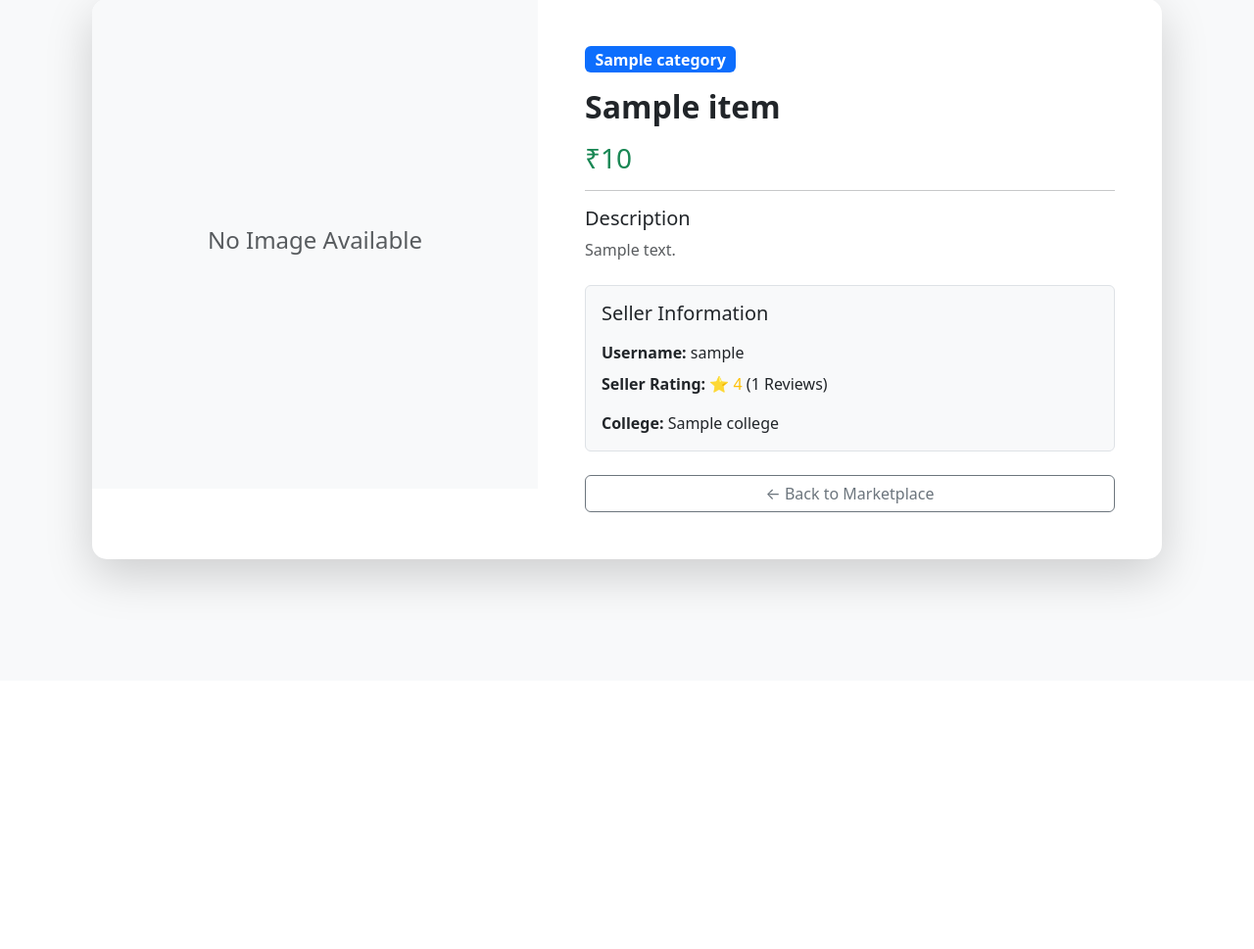
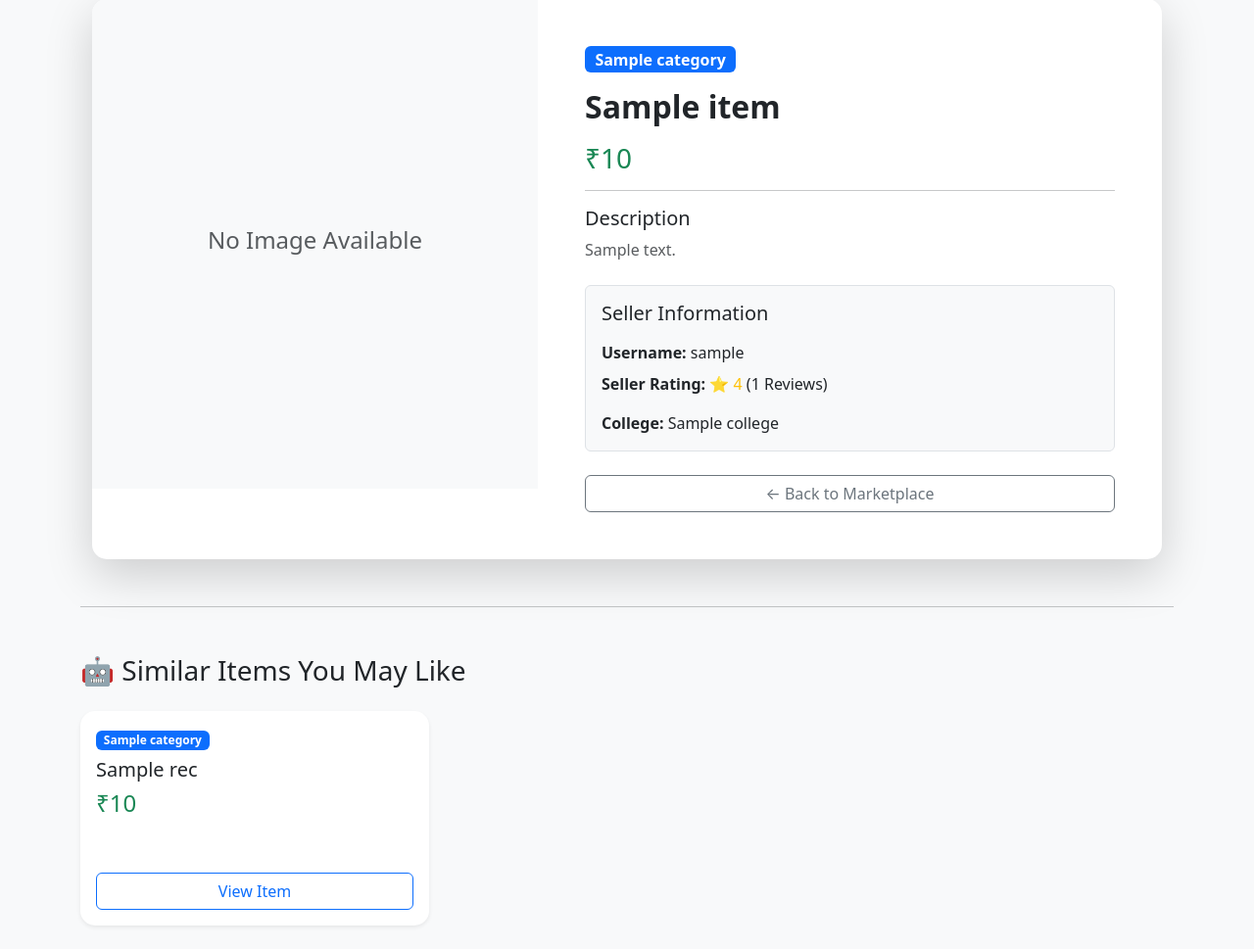
Before and after one commit to Seja-git/college-marketplace, a Flask app: template app/templates/item_detail.html in a window 1280 px wide. Shown: the part 105-1074 px from the top of the page at 98% size. Before the commit the page ends 718 px from the top, so only its background shows below. Run offline with Flask 3, Linux system fonts and the light colour scheme; the template is opened without the code that fills it: most values are stand-ins (such as "Sample title", 1, 10 or a date in 2020).

Commit message:
flask integration of recommendation and semantic search

```diff
--- a/app/templates/item_detail.html
+++ b/app/templates/item_detail.html
@@ -203,4 +203,54 @@
 
 </div>
 
+<hr class="my-5">
+
+<h3 class="mb-4">
+    🤖 Similar Items You May Like
+</h3>
+
+<div class="row">
+
+{% for rec in recommendations %}
+
+<div class="col-md-4 mb-4">
+
+    <div class="card h-100 shadow-sm">
+
+        <div class="card-body">
+
+            <span class="badge bg-primary mb-2">
+                {{ rec.category }}
+            </span>
+
+            <h5 class="card-title">
+                {{ rec.title }}
+            </h5>
+
+            <h4 class="text-success">
+                ₹{{ rec.price }}
+            </h4>
+
+
+
+            <br><br>
+
+            <a
+                href="{{ url_for('item_detail', item_id=rec.id) }}"
+                class="btn btn-outline-primary w-100">
+
+                View Item
+
+            </a>
+
+        </div>
+
+    </div>
+
+</div>
+
+{% endfor %}
+
+</div>
+
 {% endblock %}
```
Also changed, not shown: app/routes.py (+25 -4 lines).
